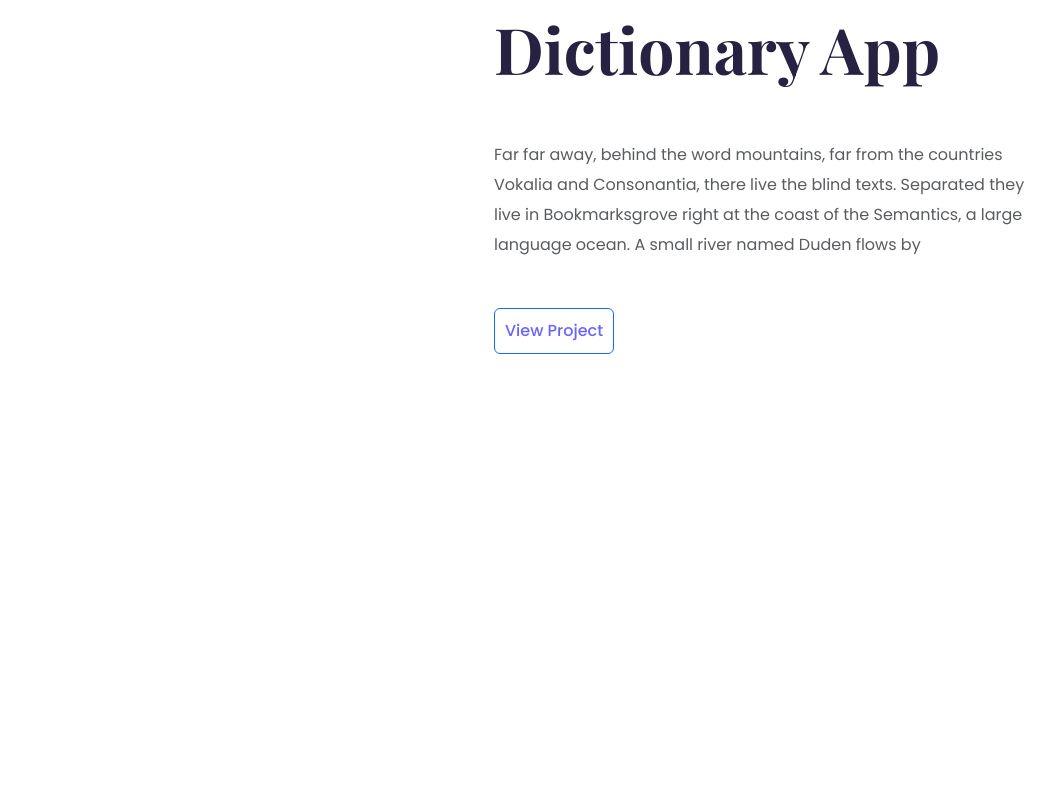
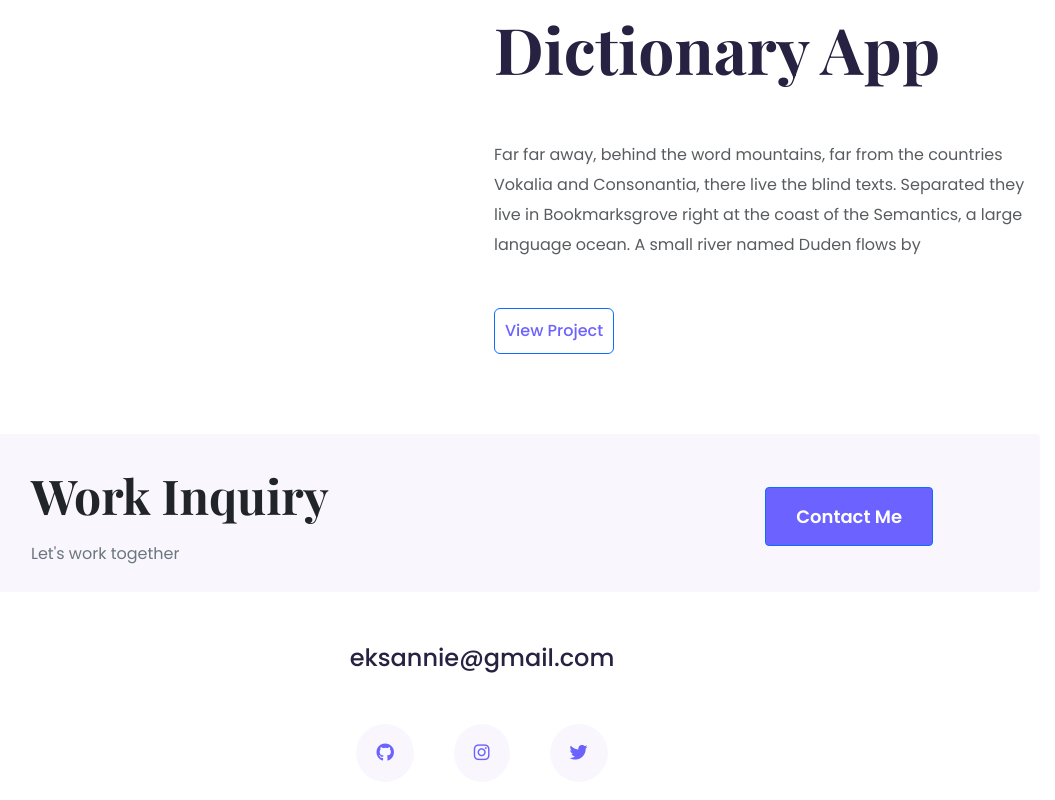
Before and after one commit to sannieisegg/portfolio_project, a plain HTML site: page index.html in a window 1280 px wide. Shown: the part 1515-2315 px from the top of the page, without its empty margins (158-1213 px from the left). Before the commit the page ends 1869 px from the top, so only its background shows below. Drawn offline with nearby package versions, Linux system fonts and the light colour scheme; a web font is replaced by a local one.

Commit message:
created footer and responsiveness

```diff
--- a/index.html
+++ b/index.html
@@ -83,6 +83,35 @@
             </div>
     </div>
 
+    <footer>
+        <div class="container d-flex justify-content-between">
+            <div class="work mt-4">
+                <h4>Work Inquiry</h4>
+                <p class="p-footer">Let's work together</p>
+            </div>
+
+            <div class="button mt-5">
+                <a class="btn btn-primary footer" href="#" role="button">Contact Me</a>
+            </div>
+        </div>
+    </footer>
+
+    <div class="d-flex justify-content-center mt-5">
+        <a class="contact-email" href="mailto:eksannie@gmail.com">eksannie@gmail.com</a>
+    </div>
+
+    <div class="container d-flex justify-content-center mt-5 mb-5">
+        <a href="https://github.com/sannieisegg/" target="_blank">
+            <i class="fa-brands fa-github"></i>
+        </a>
+        <a href="https://www.instagram.com/sannieisegg_/" target="_blank">
+            <i class="fa-brands fa-instagram"></i>
+        </a>
+        <a href="https://x.com/?lang=en" target="_blank">
+            <i class="fa-brands fa-twitter"></i>
+        </a>
+    </div>
+
     <script src="https://cdn.jsdelivr.net/npm/bootstrap@5.3.3/dist/js/bootstrap.bundle.min.js"
         integrity="sha384-YvpcrYf0tY3lHB60NNkmXc5s9fDVZLESaAA55NDzOxhy9GkcIdslK1eN7N6jIeHz"
         crossorigin="anonymous"></script>
--- a/styles/styles.css
+++ b/styles/styles.css
@@ -131,4 +131,76 @@ h2 {
     padding:5px;
     line-height:15px;
    }
+
+   .work, .container footer{
+    display:none;
+   }
 }
+
+footer{
+    margin-top: 80px;
+}
+
+.container footer{
+    background-color: #F9F7FD;
+    padding:5px 90px;
+    border-radius: 4px;
+}
+
+.work{
+    margin-left: 5px;
+}
+
+
+h4{
+    font-size:48px ;
+    font-family: var(--primary-font-family);
+    font-weight: bold;
+    line-height:65px;
+    }
+
+.p-footer{
+    font-family: var(--secondary-font-family);
+    color: #6c757d;
+    font-size:16px;
+    line-height: 35px;
+}
+
+.btn.btn-primary.footer {
+    background-color:#6B62FF;
+    border-radius: 4px;
+    font-size: 18px;
+    line-height: 27px;
+    padding: 15px 30px;
+    font-weight: 600;
+    margin-right: 5px;
+}
+
+.btn.btn-primary.footer:hover {
+    color:#272142;
+}
+
+.contact-email{
+    font-family: var(--secondary-font-family);
+    font-weight: 500;
+    line-height: 1.5;
+    font-size:24px;
+    text-decoration: none;
+    color:#272142;
+}
+
+.fa-brands{
+    padding:20px;
+    margin: 0 20px;
+    color:#6B62FF;
+    background-color:#F9F7FD;
+    font-size:18px;
+    border-radius: 50%;
+}
+
+.fa-brands:hover{
+    cursor:pointer;
+    color:#F9F7FD;
+    background-color: #6B62FF;
+    transition: 100ms;
+}
```
